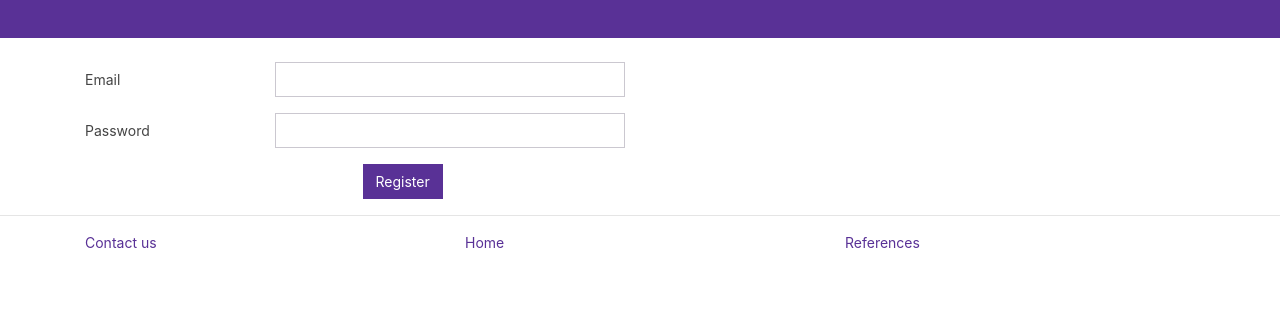
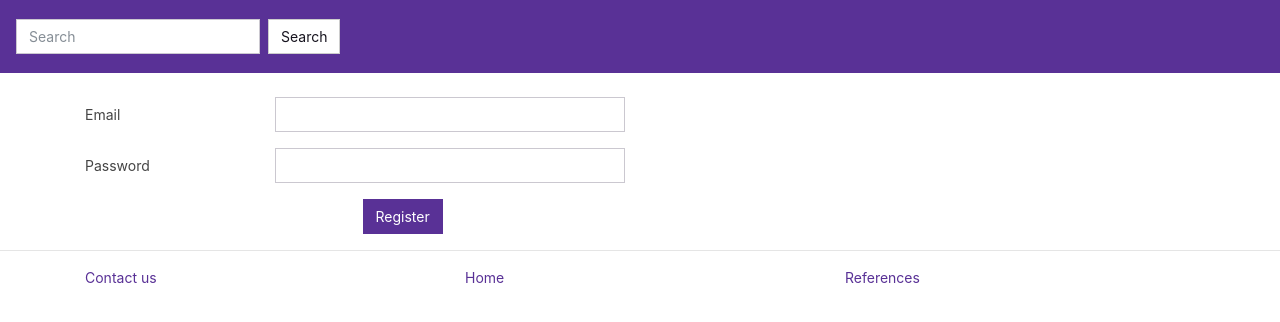
Before and after one commit to kiran-blockchain/mitel-angular, an Angular app: page /register in a window 1280 px wide. Shown: the top 322 px of the page. Built offline with nearby package versions, Linux system fonts and the light colour scheme.

Commit message:
added code

```diff
--- a/src/app/app.module.ts
+++ b/src/app/app.module.ts
@@ -20,6 +20,7 @@ import { ProjectsComponent } from './projects/projects.component';
 import { ProjectDetailsComponent } from './project-details/project-details.component';
 import { HTTP_INTERCEPTORS } from '@angular/common/http';
 import { MyInterceptor } from './common/myInterceptor';
+import { PublisherService } from './common/pubsub';
 
 @NgModule({
   declarations: [
@@ -45,7 +46,9 @@ import { MyInterceptor } from './common/myInterceptor';
     FormsModule,
     ReactiveFormsModule
   ],
-  providers: [{ provide: HTTP_INTERCEPTORS, useClass: MyInterceptor, multi: true}],
+  providers: [
+    PublisherService,
+    { provide: HTTP_INTERCEPTORS, useClass: MyInterceptor, multi: true}],
   bootstrap: [AppComponent]
 })
 export class AppModule { }
--- /dev/null
+++ b/src/app/common/pubsub.ts
@@ -0,0 +1,19 @@
+import { Injectable } from "@angular/core";
+import { Subject } from "rxjs";
+
+@Injectable()
+export class PublisherService{
+    private search:Subject<any>;
+    constructor(){
+        this.search= new Subject<any>();
+    }
+
+    searchProject(data:any){
+        this.search.next(data);
+    }
+
+    getKeyWord(){
+        return this.search.asObservable();
+    }
+
+}
--- a/src/app/header/header.component.html
+++ b/src/app/header/header.component.html
@@ -6,6 +6,7 @@
     </button> -->
 
     <div class="collapse navbar-collapse" id="navbarColor01">
+
       <!-- <ul class="navbar-nav mr-right">
 
         <!-- <li class="nv-item">
@@ -18,6 +19,14 @@
           <a class="nav-link" href="#">Register</a>
         </li>
       </ul> -->
+      <div class="form-inline my-2 my-lg-0">
+        <input class="form-control mr-sm-2" type="text" placeholder="Search"
+         [(ngModel)]="searchData"
+         (keyup)="search()"
+         >
+        <button class="btn btn-secondary my-2 my-sm-0" type="button"
+         (click)="search()">Search</button>
+      </div>
+    </div>
 
-    </div>
   </nav>
--- a/src/app/header/header.component.ts
+++ b/src/app/header/header.component.ts
@@ -1,4 +1,5 @@
 import { Component, OnInit } from '@angular/core';
+import { PublisherService } from '../common/pubsub';
 
 @Component({
   selector: 'app-header',
@@ -7,9 +8,13 @@ import { Component, OnInit } from '@angular/core';
 })
 export class HeaderComponent implements OnInit {
 
-  constructor() { }
+  constructor(private publisherSvc:PublisherService) { }
 
   ngOnInit(): void {
   }
+  searchData='';
+  search(){
+    this.publisherSvc.searchProject(this.searchData);
+  }
 
 }
--- a/src/app/projects/projects.component.html
+++ b/src/app/projects/projects.component.html
@@ -7,8 +7,8 @@
             <th scope="col">Phone</th>
         </tr>
     </thead>
-    <tbody *ngIf="projects && projects.length>0">
-        <tr *ngFor="let p of projects">
+    <tbody *ngIf="searchProjects && searchProjects.length>0">
+        <tr *ngFor="let p of searchProjects">
 
             <td>{{p.ProjectId}}</td>
             <td>{{p.ProjectName}}</td>
--- a/src/app/projects/projects.component.ts
+++ b/src/app/projects/projects.component.ts
@@ -1,6 +1,7 @@
 import { Component, OnInit } from '@angular/core';
 import { Router } from '@angular/router';
 import { DataService } from '../common/data.service';
+import { PublisherService } from '../common/pubsub';
 import { EXTERNAL_URL } from '../helpers/external.url';
 
 @Component({
@@ -10,18 +11,33 @@ import { EXTERNAL_URL } from '../helpers/external.url';
 })
 export class ProjectsComponent implements OnInit {
 
-  constructor(private dataSvc:DataService,private router:Router) {
+  constructor(private dataSvc:DataService,private router:Router,private publisherSvc:PublisherService) {
     this.projects=[];
    }
 
   ngOnInit(): void {
     this.getProjects();
+    this.publisherSvc.getKeyWord().subscribe((info)=>{
+      console.log(this.projects);
+      console.log(info);
+      if(info==''){
+        this.searchProjects= this.projects.map((x:any)=>x);
+      }
+      else{
+        this.searchProjects = this.projects.filter((x:any)=>x.ProjectName.includes(info));
+      }
+
+
+    })
+
   }
   projects:any
+  searchProjects:any;
   getProjects(){
     this.dataSvc.authGet(EXTERNAL_URL.ALLPROJECTS).subscribe(
       (result:any) => {
           this.projects = result.data;
+          this.searchProjects = this.projects.map((x:any)=>x);
       }, err => {
         console.log(err);
         //this.hasError= true;
```
